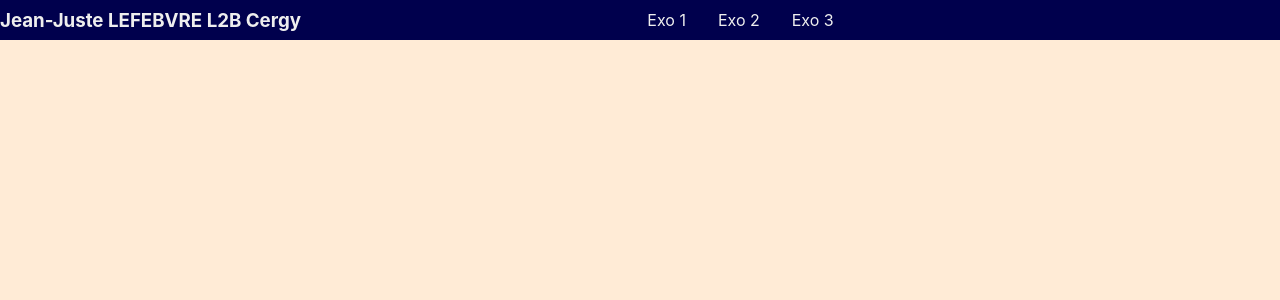
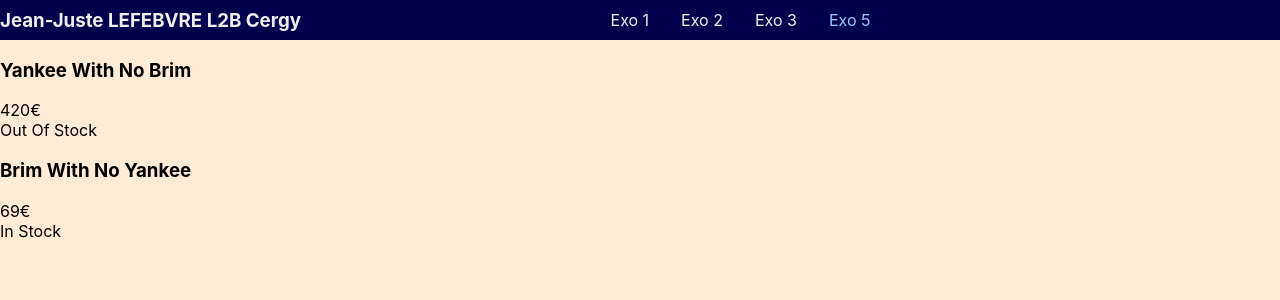
Before and after one commit to justoverfr/exos-react, a React (Create React App) app: page /products in a window 1280 px wide. Shown: the top 300 px of the page. Built offline with nearby package versions, Linux system fonts and the light colour scheme.

Commit message:
Add Exercise 5

```diff
--- a/src/App.tsx
+++ b/src/App.tsx
@@ -5,6 +5,7 @@ import TodoPage from "./pages/todo";
 import CounterPage from "./pages/counter";
 import Profile from "./pages/profile";
 import Header from "./components/header/Header";
+import ProductsPage from "./pages/products";
 
 function App() {
   return (
@@ -16,6 +17,7 @@ function App() {
             <Route path="/todo" element={<TodoPage />} />
             <Route path="/counter" element={<CounterPage />} />
             <Route path="/profile/:id" element={<Profile />} />
+            <Route path="/products" element={<ProductsPage />} />
           </Routes>
         </div>
       </Router>
--- a/src/components/header/Header.tsx
+++ b/src/components/header/Header.tsx
@@ -16,6 +16,10 @@ const navLinks = [
   {
     label: "Exo 3",
     path: "/profile/1",
+  },
+  {
+    label: "Exo 5",
+    path: "/products",
   },
 ];
 
--- /dev/null
+++ b/src/components/productsList/productsList.tsx
@@ -0,0 +1,24 @@
+import { Product, StockStatus } from "@/types";
+
+interface ProductsListProps {
+  products: Product[];
+}
+
+// Liste de div block with the name, price and stock_status of each product
+export default function ProductsList({ products }: ProductsListProps) {
+  return (
+    <div className="products-list">
+      {products.map((product) => (
+        <div className="product-card">
+          <h3 className="product-name">{product.name}</h3>
+          <p className="product-price">{product.price}€</p>
+          <p className="product-stock-status">
+            {product.stock_status == StockStatus.IN_STOCK
+              ? "In Stock"
+              : "Out Of Stock"}
+          </p>
+        </div>
+      ))}
+    </div>
+  );
+}
--- /dev/null
+++ b/src/pages/products.tsx
@@ -0,0 +1,19 @@
+import { Product, StockStatus } from "@/types";
+import ProductsList from "@/components/productsList/productsList";
+
+const productsList: Product[] = [
+  {
+    name: "Yankee With No Brim",
+    price: 420,
+    stock_status: StockStatus.OUT_OF_STOCK,
+  },
+  {
+    name: "Brim With No Yankee",
+    price: 69,
+    stock_status: StockStatus.IN_STOCK,
+  },
+];
+
+export default function ProductsPage() {
+  return <ProductsList products={productsList} />;
+}
--- a/src/types/index.ts
+++ b/src/types/index.ts
@@ -1,2 +1,3 @@
 export type { TodoBase } from "./todo";
 export type { User } from "./user";
+export { StockStatus, type Product } from "./product";
--- /dev/null
+++ b/src/types/product.ts
@@ -0,0 +1,10 @@
+export enum StockStatus {
+  OUT_OF_STOCK = "outofstock",
+  IN_STOCK = "instock",
+}
+
+export interface Product {
+  name: string;
+  price: number;
+  stock_status: StockStatus;
+}
```
